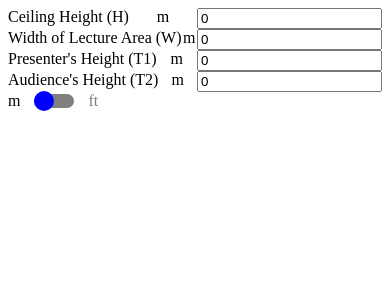
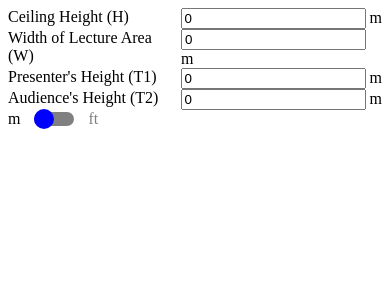
Before and after one commit to TE-9004062290/aerosmith-system-calculator, an Angular app: page / in a window 390 px wide. Shown: the top 300 px of the page. Built offline with nearby package versions, Linux system fonts and the light colour scheme.

Commit message:
Added a responsive model class for inputs

```diff
--- a/src/app/components/calculation-inputs/calculation-inputs.component.html
+++ b/src/app/components/calculation-inputs/calculation-inputs.component.html
@@ -3,25 +3,45 @@
         <label class="inputs-label" for="ceiling-height">
             Ceiling Height (H)
         </label>
-        {{ measurementUnit }} <input id="ceiling-height" class="inputs-input" [(ngModel)]="ceilingHeight" type="number" min="0"/>
+        <div class="inputs-value">
+            <input id="ceiling-height" class="inputs-input" [(ngModel)]="inputGroup.ceilingHeight" type="number" min="0"/>
+            <span class="unit-label">
+                {{ measurementUnit }}
+            </span>
+        </div>
     </div>
     <div class="inputs-group inputs-group--horizontal">
         <label class="inputs-label" for="lecture-width">
             Width of Lecture Area (W)
         </label>
-        {{ measurementUnit }} <input id="lecture-width" class="inputs-input" [(ngModel)]="lectureWidth" type="number" min="0"/>
+        <div class="inputs-value">
+            <input id="lecture-width" class="inputs-input" [(ngModel)]="inputGroup.lectureWidth" type="number" min="0"/>
+            <span class="unit-label">
+                {{ measurementUnit }}
+            </span>
+        </div>
     </div>
     <div class="inputs-group inputs-group--horizontal">
         <label class="inputs-label" for="presenter-height">
             Presenter's Height (T1)
         </label>
-        {{ measurementUnit }} <input id="presenter-height" class="inputs-input" [(ngModel)]="presenterHeight" type="number" min="0"/>
+        <div class="inputs-value">
+            <input id="presenter-height" class="inputs-input" [(ngModel)]="inputGroup.presenterHeight" type="number" min="0"/>
+            <span class="unit-label">
+                {{ measurementUnit }}
+            </span>
+        </div>
     </div>
     <div class="inputs-group inputs-group--horizontal">
         <label class="inputs-label" for="audience-height">
             Audience's Height (T2)
         </label>
-        {{ measurementUnit }} <input id="audience-height" class="inputs-input" [(ngModel)]="audienceHeight" type="number" min="0"/>
+        <div class="inputs-value">
+            <input id="audience-height" class="inputs-input" [(ngModel)]="inputGroup.audienceHeight" type="number" min="0"/>
+            <span class="unit-label">
+                {{ measurementUnit }}
+            </span>
+        </div>
     </div>
 </div>
 
@@ -29,7 +49,7 @@
     <app-slide-toggle
         [leftOption]="MeasurementUnitsEnum.Meters"
         [rightOption]="MeasurementUnitsEnum.Feet"
-        [(ngModel)]="measurementUnit"
-        (ngModelChange)="onUnitChange($event)">
+        [(ngModel)]="inputGroup.measurementUnit"
+        (ngModelChange)="changeUnits($event)">
     </app-slide-toggle>
 </div>
--- a/src/app/components/calculation-inputs/calculation-inputs.component.ts
+++ b/src/app/components/calculation-inputs/calculation-inputs.component.ts
@@ -1,11 +1,9 @@
-import { Component, OnInit, ComponentFactoryResolver } from '@angular/core';
+import { Component, OnInit, Output, EventEmitter } from '@angular/core';
 
+import { CalculationInputs } from '@app/models/calculation-inputs.model';
+import { MeasurementUnits } from '@app/models/enums/measurement-units.enum';
 import { convertMetersToFeet, convertFeetToMeters } from '@app/helpers/unit-conversion.helper';
 
-export enum MeasurementUnits {
-  Meters = "m",
-  Feet = "ft"
-}
 
 @Component({
   selector: 'app-calculation-inputs',
@@ -19,11 +17,10 @@ export class CalculationInputsComponent implements OnInit {
   public MeasurementUnitsEnum = MeasurementUnits;
 
   public measurementUnit: MeasurementUnits = MeasurementUnits.Meters;
-  public ceilingHeight: number = 0;
-  public lectureWidth: number = 0;
-  public presenterHeight: number = 0;
-  public audienceHeight: number = 0;
+  public inputGroup: CalculationInputs = new CalculationInputs();
 
+  @Output() onUnitChange: EventEmitter<MeasurementUnits> = new EventEmitter();
+  @Output() onCalculate: EventEmitter<CalculationInputs> = new EventEmitter();
 
   ngOnInit() {
 
@@ -32,18 +29,12 @@ export class CalculationInputsComponent implements OnInit {
   /* This makes the potentially dangerous assumption that the previous unit has
    * actually changed
    */
-  onUnitChange(measurementUnit: MeasurementUnits) {
-    const conversionFunc: Function = ((unit) => {
-      switch (unit) {
-        case MeasurementUnits.Meters:
-          return convertFeetToMeters;
-        case MeasurementUnits.Feet:
-          return convertMetersToFeet;
-      }
-    })(measurementUnit);
-    this.ceilingHeight = conversionFunc(this.ceilingHeight);
-    this.lectureWidth = conversionFunc(this.lectureWidth);
-    this.presenterHeight = conversionFunc(this.presenterHeight);
-    this.audienceHeight = conversionFunc(this.audienceHeight);
+  changeUnits(measurementUnit: MeasurementUnits) {
+    this.inputGroup.measurementUnit = measurementUnit;
+    this.onUnitChange.emit(measurementUnit);
+  }
+
+  calculate() {
+    this.onCalculate.emit();
   }
 }
--- /dev/null
+++ b/src/app/models/calculation-inputs.model.ts
@@ -0,0 +1,72 @@
+
+import { MeasurementUnits } from '@app/models/enums/measurement-units.enum';
+import { convertMetersToFeet, convertFeetToMeters } from '@app/helpers/unit-conversion.helper';
+
+export class CalculationInputs {
+
+    static readonly MEASURABLES = {
+        ceilingHeight: 0,
+        lectureWidth: 0,
+        presenterHeight: 0,
+        audienceHeight: 0
+    };
+
+    private _measurementUnit: MeasurementUnits = MeasurementUnits.Meters;
+    private m_ceilingHeight: number = CalculationInputs.MEASURABLES.ceilingHeight;
+    private m_lectureWidth: number = CalculationInputs.MEASURABLES.lectureWidth;
+    private m_presenterHeight: number = CalculationInputs.MEASURABLES.presenterHeight;
+    private m_audienceHeight: number = CalculationInputs.MEASURABLES.audienceHeight;
+
+    constructor(obj?: any) {
+        this.initGettersAndSetters();
+        if (obj) {
+            const incomingProps = Object.getOwnPropertyNames(obj);
+            incomingProps.forEach(p => {
+                if (this.isValidProp(obj, p)) {
+                    this[p] = obj[p];
+                }
+            });
+        }
+    }
+
+    get measurementUnit() { return this._measurementUnit; }
+    set measurementUnit(newUnit: MeasurementUnits) {
+        if (newUnit !== this._measurementUnit) {
+            this._measurementUnit = newUnit;
+            const conversionFunc: Function = ((unit) => {
+                switch (unit) {
+                  case MeasurementUnits.Meters:
+                    return convertFeetToMeters;
+                  case MeasurementUnits.Feet:
+                    return convertMetersToFeet;
+                }
+              })(newUnit);
+              Object.keys(CalculationInputs.MEASURABLES).forEach(propName => {
+                  this[propName] = conversionFunc(this[propName]);
+              });
+        }
+    }
+
+    private isValidProp(incomingObject, propName) {
+        if (incomingObject) {
+            const propExistsOnObj = () => !!incomingObject[propName];
+            const propIsSameType = () => typeof(this[propName]) === typeof(incomingObject[propName]);
+            const propGreaterThanDefault = () => incomingObject[propName] >= CalculationInputs.MEASURABLES[propName];
+            return propExistsOnObj() && propIsSameType() && propGreaterThanDefault();
+        }
+        return false;
+    }
+
+    private initGettersAndSetters() {
+        Object.keys(CalculationInputs.MEASURABLES).forEach(propName => {
+            Object.defineProperty(this, propName, {
+                get: () => this[`m_${propName}`],
+                set: (val: any) => {
+                    if (val && typeof(val) === "number" && val > CalculationInputs.MEASURABLES[propName]) {
+                        this[`m_${propName}`] = val;
+                    }
+                }
+            });
+        });
+    }
+}
--- /dev/null
+++ b/src/app/models/enums/measurement-units.enum.ts
@@ -0,0 +1,4 @@
+export enum MeasurementUnits {
+    Meters = "m",
+    Feet = "ft"
+}
```
